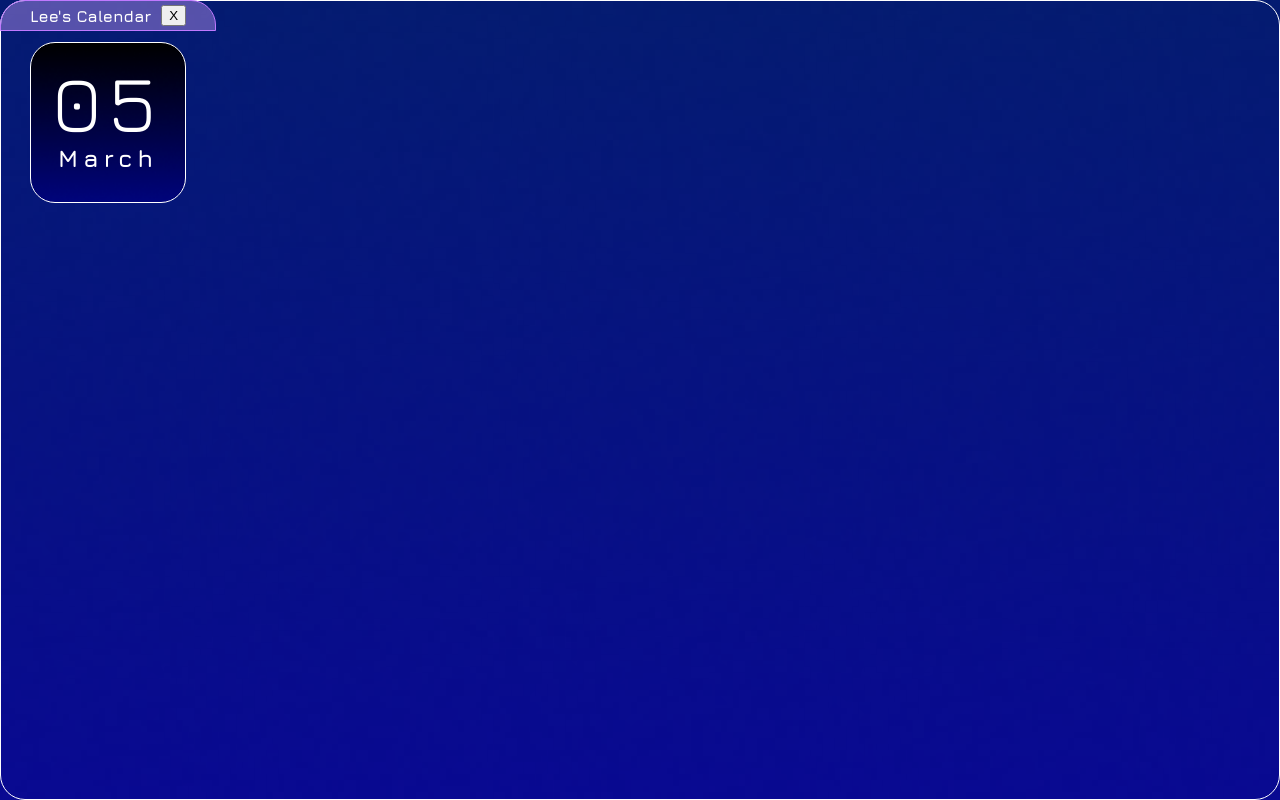
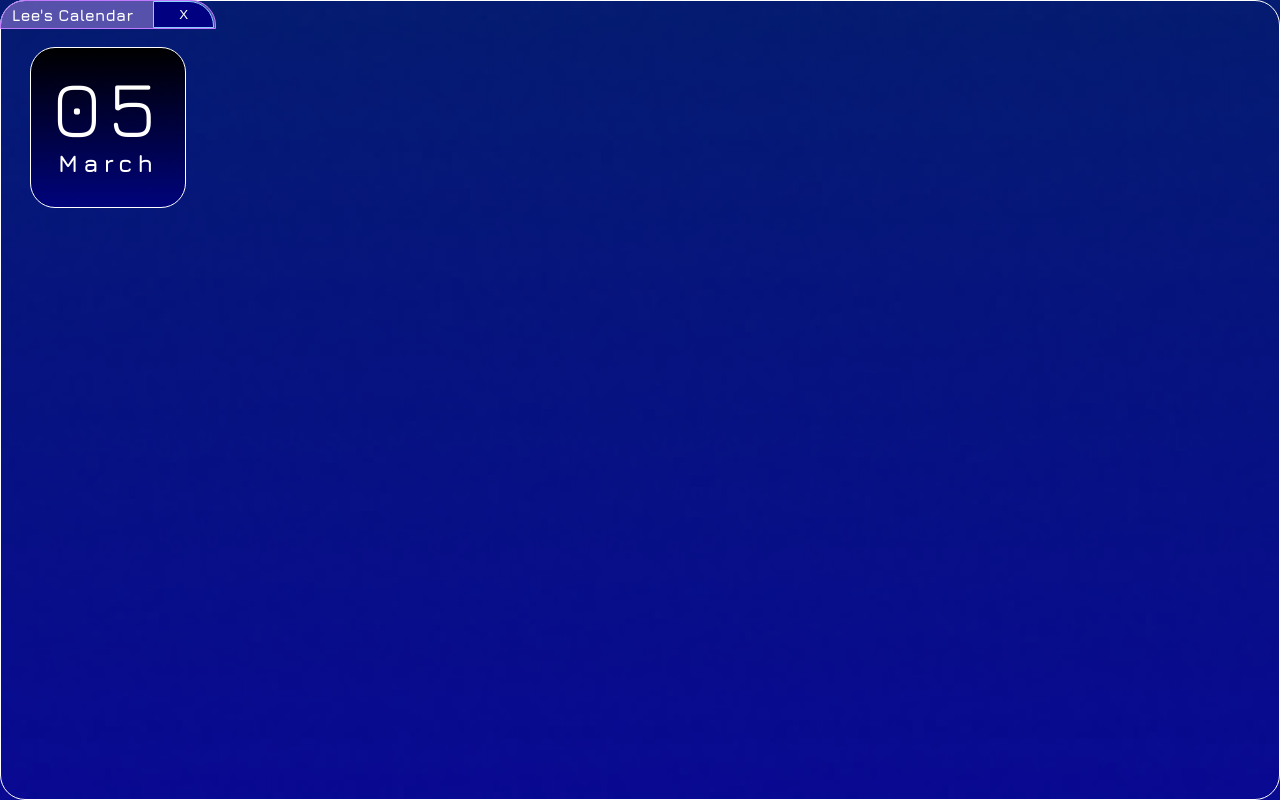
Before and after one commit to leegallagher001/First-Electron.js-App, a website: page index.html in a window 1280 px wide. Drawn offline with nearby package versions, Linux system fonts and the light colour scheme.

Commit message:
Added a button (CSS portion)

```diff
--- a/styles.css
+++ b/styles.css
@@ -40,7 +40,7 @@ select {
     width: 216px;
     position: absolute;
     top: 0;
-    padding: 0.25rem 0.625rem;
+    padding: 0px 0px 0px 0.625rem;
     justify-content: center;
     align-items: center;
     gap: 0.625rem;
@@ -59,12 +59,23 @@ select {
     line-height: normal;
 }
 
+#app-close {
+    width: 30%;
+    text-align: center;
+    border-top-right-radius: 25px;
+    border: 1px solid lightskyblue;
+    padding: 5px 0px 5px 0px;
+    margin-left: 0.625rem;
+    background-color: navy;
+    color: white;
+}
+
 #calendar {
     display: flex;
     width: 156px;
     border-radius: 25px;
     border: 1px solid white;
-    margin-top: 25px;
+    margin-top: 30px;
     height: 10.0625rem;
     flex-direction: column;
     justify-content: center;
```
